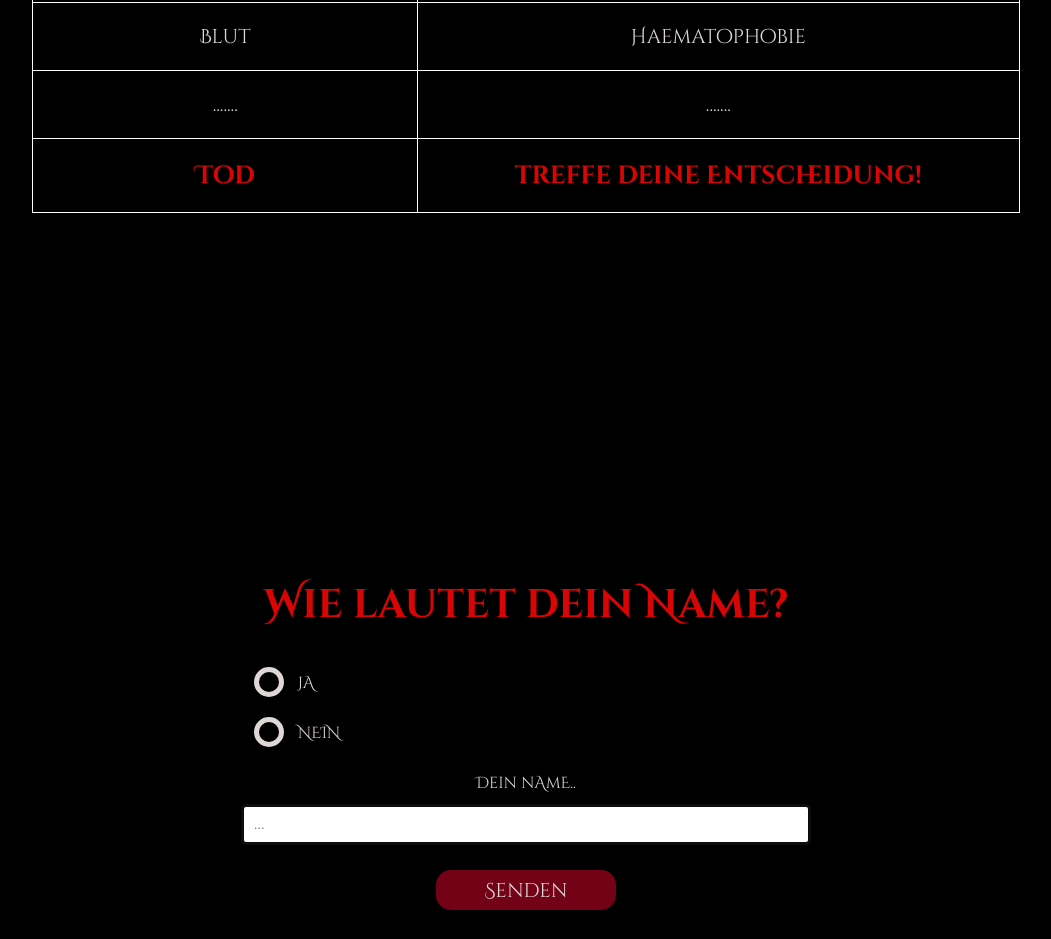
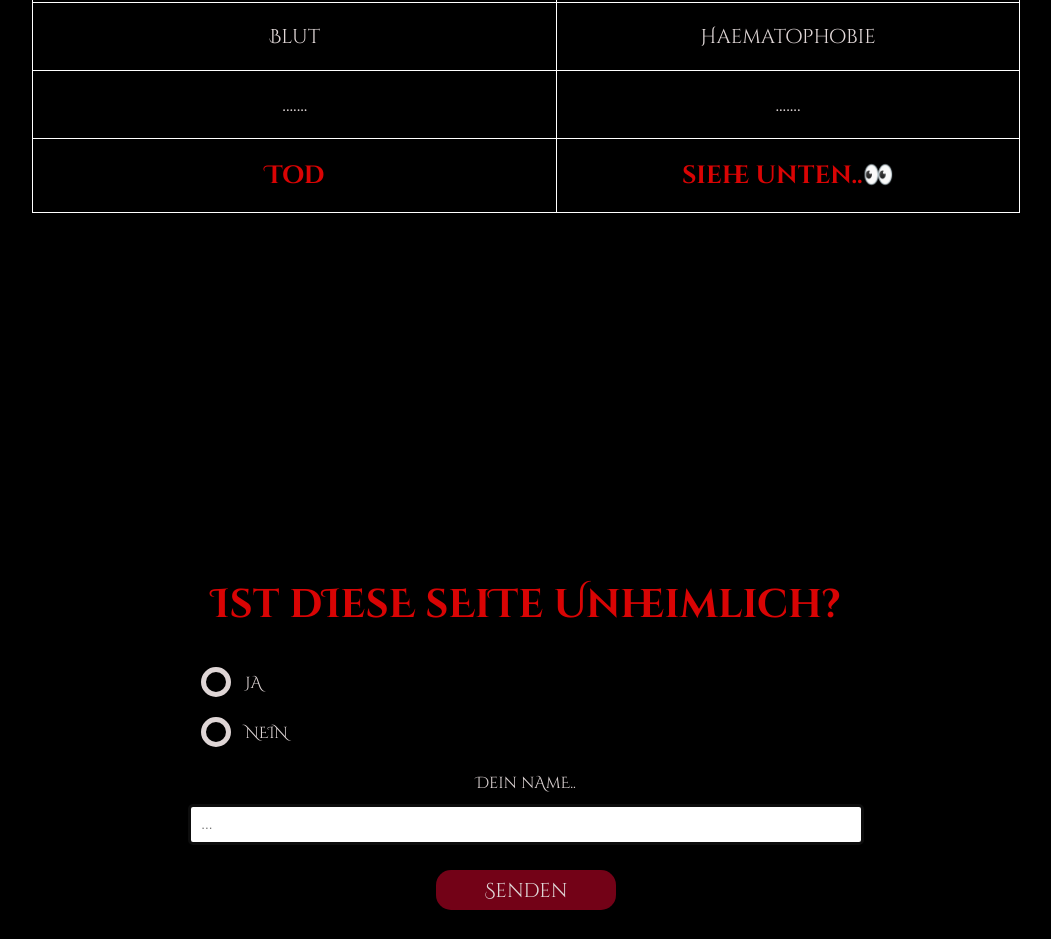
Before and after one commit to FSa-git/MG2_Unheimlich, a plain HTML site: page index.html in a window 1280 px wide. Shown: the part 4260-5199 px from the top of the page, without its empty margins (114-1165 px from the left). Drawn offline with Linux system fonts and the light colour scheme.

Commit message:
Changed content

```diff
--- a/index.html
+++ b/index.html
@@ -97,13 +97,13 @@
                 </tr>
                 <tr>
                     <td class="red">Tod</td>
-                    <td class="red">treffe deine Entscheidung!</td>
+                    <td class="red">siehe unten..👀</td>
                 </tr>
             </table>
         </div>
         <div>
             <form class="radio-form">
-                <h3 class="h3-dark">Wie lautet dein Name?</h3>
+                <h3 class="h3-dark">Ist dIesE sEiTe Unheimlich?</h3>
                 <div id="options">
                     <input type="radio" value="JA" id="radio-yes" name="radio" class="radio-input">
                     <label for="radio-yes">JA</label>
```
